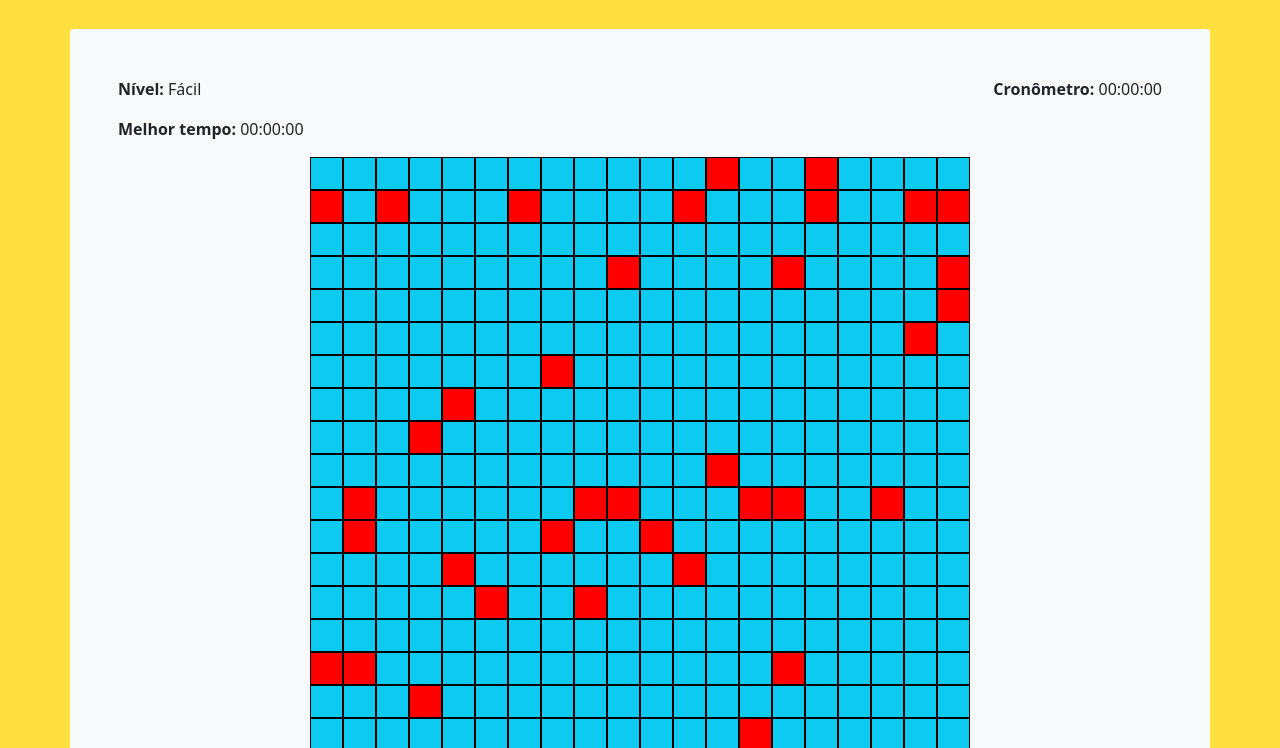
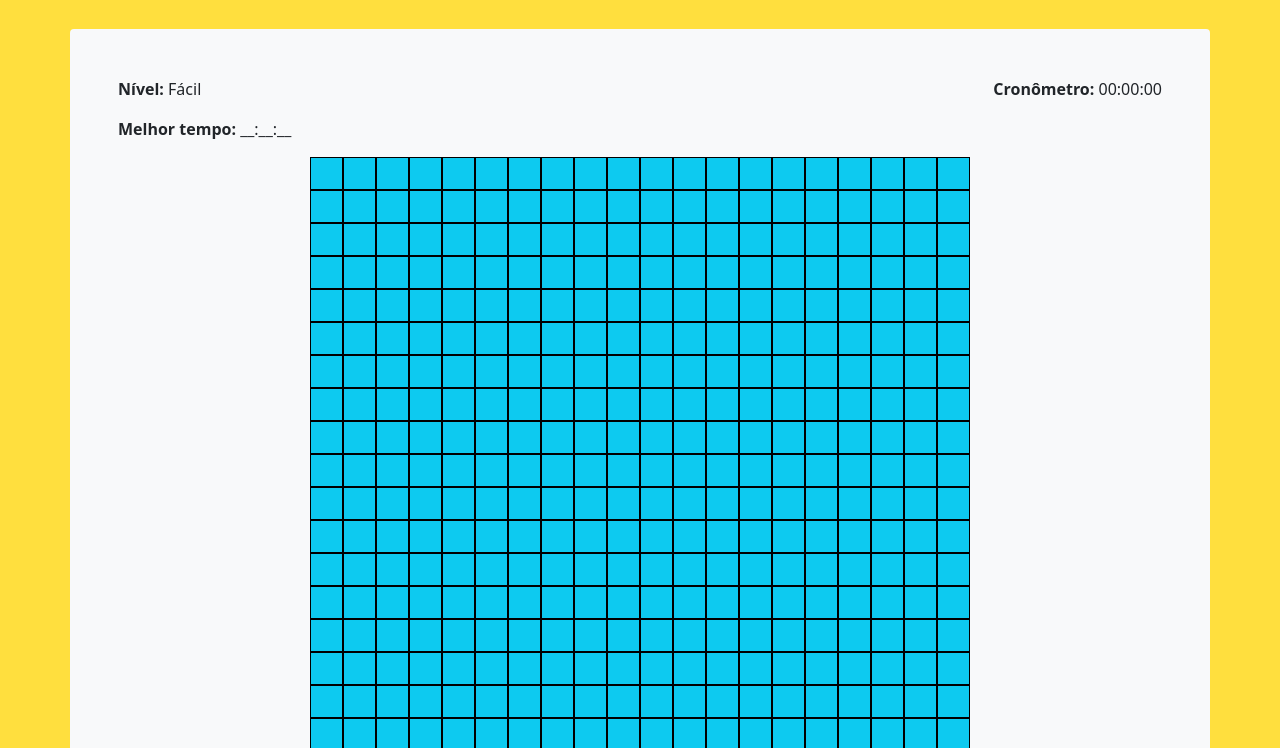
Before and after one commit to OtavioJr08/campo_minado, a plain HTML site: page index.html in a window 1280 px wide. Shown: the part 51-799 px from the top of the page. Drawn offline with nearby package versions, Linux system fonts and the light colour scheme.

Commit message:
Alterações no README.md, e correção de bugs

```diff
--- a/index.html
+++ b/index.html
@@ -46,7 +46,7 @@
       <div class="row">
         <div class="col" id="gameDetails">
           <p><b>Nível:</b> Fácil</p>
-          <p><b>Melhor tempo:</b> 00:00:00</p>
+          <p><b>Melhor tempo:</b></p>
         </div>
         <div class="col">
           <p class="text-end" id="timer"><b>Cronômetro: </b> 00:00:00</p>
--- a/scripts/controllers/GameController.js
+++ b/scripts/controllers/GameController.js
@@ -208,7 +208,7 @@ class GameController{
         this.boardEl.innerHTML = ' '
         let p = document.querySelectorAll('#gameDetails p')
         p[0].innerHTML = `<b>Nível:</b> ${this.gameLevel}`
-        p[1].innerHTML = `<b>Melhor tempo:</b> ${(this.getBestTime()=='-:-:-')?'00:00:00':this.getBestTime()}`
+        p[1].innerHTML = `<b>Melhor tempo:</b> ${(this.getBestTime()=='-:-:-')?' __:__:__':this.getBestTime()}`
         for(let i=0; i<this.lines; i++){
             // Create rows
             let row = document.createElement('DIV')
@@ -353,7 +353,6 @@ class GameController{
                 c = this.getRandomInt(0, this.columns)
             }while(this.matrix[l][c].dataset.valueSquare != '0')
             this.matrix[l][c].dataset.valueSquare = '-1'
-            this.matrix[l][c].style.backgroundColor='red'
         }
     }
 
```
Also changed, not shown: 2 other files.
